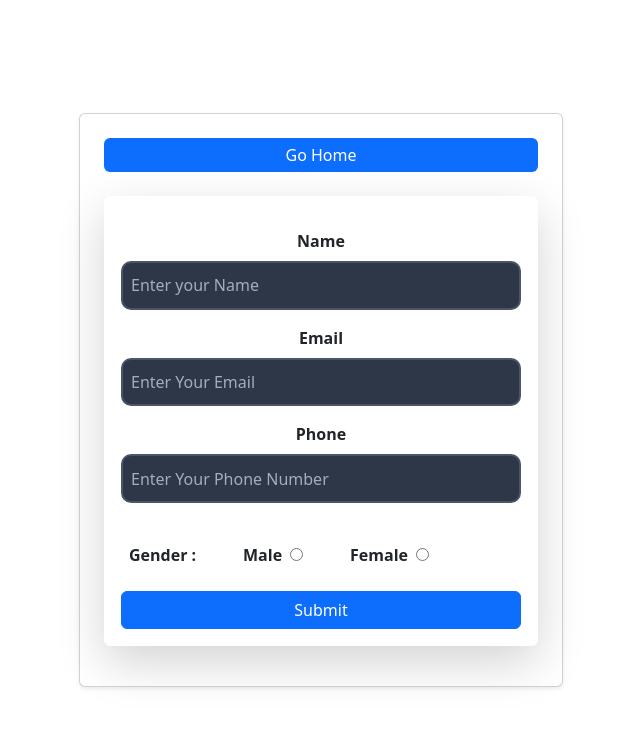
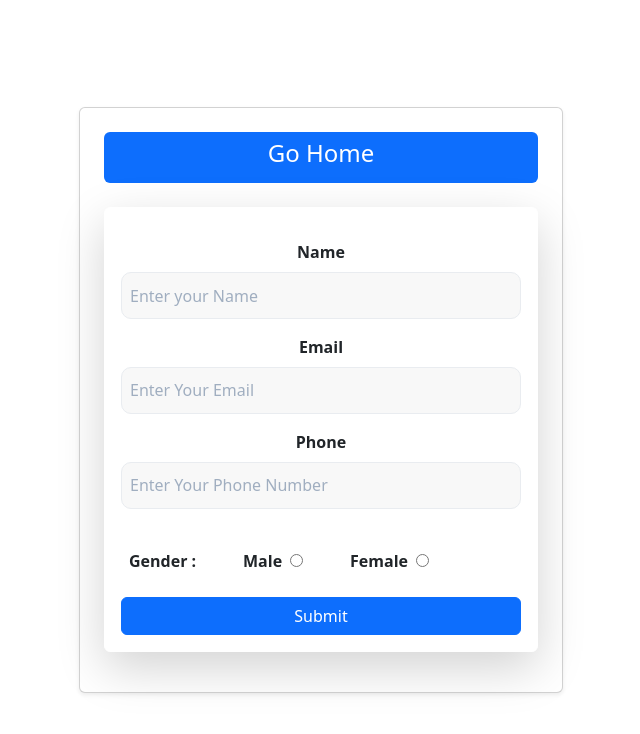
Before and after one commit to adityameenadev03/react_small_task, a React (Vite) app: page /formik2 in a window 1280 px wide. Shown: the top 734 px of the page, without its empty margins (319-959 px from the left). Built offline with nearby package versions, Linux system fonts and the light colour scheme.

Commit message:
refactored the code

```diff
--- /dev/null
+++ b/src/components/UserDetailForm.jsx
@@ -0,0 +1,122 @@
+import React, { useEffect, useState } from "react";
+import {
+  ErrorMessage,
+  Field,
+  Form,
+  Formik,
+  useField,
+  useFormik,
+  useFormikContext,
+} from "formik";
+import { Button, Card } from "react-bootstrap";
+const UserDetailForm = ({
+  editing,
+  isSubmitting,
+  touched,
+  errors,
+  isValid,
+}) => {
+  const { values } = useFormikContext();
+  const [timeoutId, setTimeoutId] = useState(null);
+
+  const updateLocalState = (data) => {
+    console.log("hee");
+    const formsArray = JSON.parse(localStorage.getItem("formsArray"));
+    const index = formsArray.findIndex(
+      (item) => item.personId === data.personId
+    );
+    if (index !== -1) {
+      formsArray[index] = { ...data };
+      localStorage.setItem("formsArray", JSON.stringify(formsArray));
+    }
+  };
+
+  const updateInfo = (currentData) => {
+    if (timeoutId) {
+      clearTimeout(timeoutId);
+    }
+    setTimeoutId(setTimeout(() => updateLocalState(currentData), 1000));
+  };
+
+  useEffect(() => {
+    if (editing) {
+      updateInfo(values);
+    }
+  }, [values]);
+
+  return (
+    <>
+      <Form>
+        <label htmlFor="name" className="form-label">
+          Name
+        </label>
+        <Field
+          id="name"
+          type="text"
+          name="name"
+          placeholder="Enter your Name"
+        />
+
+        {errors.name && touched.name ? (
+          <div className="error">{errors.name}</div>
+        ) : null}
+
+        <label htmlFor="email" className="form-label">
+          Email
+        </label>
+        <Field
+          id="email"
+          name="email"
+          placeholder="Enter Your Email"
+          type="email"
+        />
+        {errors.email && touched.email ? (
+          <div className="error">{errors.email}</div>
+        ) : null}
+        <label htmlFor="phone" className="form-label">
+          Phone
+        </label>
+        <Field
+          id="phone"
+          name="phone"
+          placeholder="Enter Your Phone Number"
+          type="tel"
+          maxLength={10}
+        />
+        {errors.phone && touched.phone ? (
+          <div className="error">{errors.phone}</div>
+        ) : null}
+
+        <div
+          role="group"
+          aria-labelledby="my-radio-group"
+          className="d-flex align-items-baseline justify-content-between w-75 ms-2 mt-2"
+        >
+          <span id="my-radio-group" className="form-label">
+            Gender :
+          </span>
+          <label className="d-flex align-items-baseline">
+            <span className="me-2">Male</span>
+            <Field type="radio" name="gender" value="male" />
+          </label>
+          <label className="d-flex align-items-baseline">
+            <span className="me-2">Female</span>
+            <Field type="radio" name="gender" value="female" />
+          </label>
+          {errors.gender && touched.gender ? (
+            <div className="error">{errors.gender}</div>
+          ) : null}
+        </div>
+        <Button
+          type="submit"
+          className="bg-primary text-white mt-3"
+          disabled={isSubmitting || (editing && !isValid)}
+        >
+          {editing ? "Save" : "Submit"}
+        </Button>
+      </Form>
+    </>
+  );
+};
+
+export default UserDetailForm;
--- a/src/index.css
+++ b/src/index.css
@@ -19,6 +19,7 @@ a {
   color: #646cff;
   text-decoration: inherit;
 }
+
 a:hover {
   color: #535bf2;
 }
@@ -47,9 +48,11 @@ button {
   cursor: pointer;
   transition: border-color 0.25s;
 }
+
 button:hover {
   border-color: #646cff;
 }
+
 button:focus,
 button:focus-visible {
   outline: 4px auto -webkit-focus-ring-color;
@@ -60,9 +63,11 @@ button:focus-visible {
     color: #213547;
     background-color: #ffffff;
   }
+
   a:hover {
     color: #747bff;
   }
+
   button {
     background-color: #f9f9f9;
   }
@@ -108,29 +113,33 @@ form label {
   margin: 1rem 0 0.2rem;
 }
 
-form span{
+form span {
   font-size: 1rem;
   font-weight: bold;
   text-align: left;
   margin: 1rem 0 0.2rem;
 }
 
+
 input,
 select {
   width: 100%;
   padding: 0.65rem 0.5rem;
   font-size: 1rem;
-  color: white;
-  border: 2px solid #4a5568;
-  background-color: #2d3748;
+  color: #3a3a3a;
+  /* border-color: white !important; */
+  border: 1px solid #e9ecf0;
+  background-color: #1e345a;
+  background-color: #f8f8f8 !important;
   border-radius: 10px;
   outline: none;
+  /* font-weight: 400; */
 }
 
-input:focus,
+/* input:focus,
 select:focus {
   border-color: #4299e1;
-}
+} */
 
 input::placeholder,
 select::placeholder {
@@ -161,3 +170,8 @@ select.input-error {
 button:disabled {
   opacity: 0.35;
 }
+
+body {
+  background-color: #a9b5c5 !important;
+  background-color: #ffffff !important;
+}
--- a/src/pages/FormikForm2.jsx
+++ b/src/pages/FormikForm2.jsx
@@ -11,14 +11,14 @@ import {
 import { basicSchema } from "../schema/index";
 import { Link, useLocation, useNavigate } from "react-router-dom";
 import { Button, Card } from "react-bootstrap";
-import { v4 as uuid } from 'uuid';
+import { v4 as uuid } from "uuid";
+import UserDetailForm from "../components/userDetailForm";
 
 const FormikForm2 = () => {
-  const unique_id = uuid().slice(0,8);
+  const unique_id = uuid().slice(0, 8);
   const navigate = useNavigate();
   const location = useLocation();
   const [editing, setEditing] = useState(false);
-
 
   useEffect(() => {
     if (location.state != null) {
@@ -27,121 +27,46 @@ const FormikForm2 = () => {
     }
   }, []);
 
-  const updateInfo = (currentData) => {
-    let id = currentData.personId;
-    let formsArray = JSON.parse(localStorage.getItem("formsArray"));
-    let index = formsArray.findIndex((item, i) => item.personId == id);
-    formsArray.splice(index, 1, { ...currentData });
-    localStorage.setItem("formsArray", JSON.stringify([...formsArray]));
-    console.log(formsArray);
+  console.log(editing);
+
+  const handleSubmit = (values, actions) => {
+    const dataArray = JSON.parse(localStorage.getItem("formsArray")) || [];
+
+    if (editing) {
+      // console.log("hello");
+      // updateInfo(values);
+      navigate("/");
+    } else {
+      dataArray.push({ ...values, personId: unique_id });
+    }
+    localStorage.setItem("formsArray", JSON.stringify(dataArray));
+    actions.resetForm();
     navigate("/");
   };
 
+  const initialValues = location.state
+    ? { ...location.state }
+    : { name: "", email: "", phone: "", gender: null };
   return (
     <Card className="shadow-sm border-ligh-gray p-4 m-1 rounded">
-      <Link
-        className="button btn bg-primary text-white mb-4 pb-1 pt-1"
-        to={"/"}
-      >
-        Go Home
+      <Link className="button btn bg-primary text-white mb-4   " to={"/"}>
+        <h4 className="alalign-baseline">Go Home</h4>
       </Link>
-      <Card
-        className="border-white shadow-lg p-3 mb-3 bg-white rounded"
-      >
+      <Card className="border-white shadow-lg p-3 mb-3 bg-body rounded">
         <Formik
-          initialValues={
-            location.state != null
-              ? location.state
-              : { name: "", email: "", phone: "", gender: null }
-          }
-          onSubmit={(values, actions) => {
-            let dataArray = JSON.parse(localStorage.getItem("formsArray"));
-            dataArray.push({ ...values, personId: unique_id });
-            localStorage.setItem("formsArray", JSON.stringify(dataArray));
-            actions.resetForm();
-            navigate("/");
-            console.log(values);
-          }}
+          initialValues={initialValues}
+          onSubmit={handleSubmit}
           validationSchema={basicSchema}
         >
           {({ errors, touched, isSubmitting, isValid, values }) => (
-            <Form>
-              <label htmlFor="name" className="form-label">
-                Name
-              </label>
-              <Field
-                id="name"
-                type="text"
-                name="name"
-                placeholder="Enter your Name"
-              />
-
-              {errors.name && touched.name ? (
-                <div className="error">{errors.name}</div>
-              ) : null}
-
-              <label htmlFor="email" className="form-label">
-                Email
-              </label>
-              <Field
-                id="email"
-                name="email"
-                placeholder="Enter Your Email"
-                type="email"
-              />
-              {errors.email && touched.email ? (
-                <div className="error">{errors.email}</div>
-              ) : null}
-              <label htmlFor="phone" className="form-label">
-                Phone
-              </label>
-              <Field
-                id="phone"
-                name="phone"
-                placeholder="Enter Your Phone Number"
-                type="tel"
-                maxLength={10}
-              />
-              {errors.phone && touched.phone ? (
-                <div className="error">{errors.phone}</div>
-              ) : null}
-
-              <div role="group" aria-labelledby="my-radio-group" className="d-flex align-items-baseline justify-content-between w-75 ms-2 mt-2">
-              <span id="my-radio-group" className="form-label">
-                Gender :
-              </span>
-                <label  className="d-flex align-items-baseline">
-                <span className="me-2">Male</span>
-                  <Field type="radio" name="gender" value="male" />
-
-                </label>
-                <label  className="d-flex align-items-baseline">
-                <span className="me-2">Female</span>
-                  <Field type="radio" name="gender" value="female" />
-
-                </label>
-                {errors.gender && touched.gender ? (
-                  <div className="error">{errors.gender}</div>
-                ) : null}
-              </div>
-              {editing ? (
-                <Button
-                  className="bg-primary text-white mt-3"
-                  onClick={() => updateInfo(values)}
-                  disabled={isValid ? false : true}
-                >
-                  Save
-                </Button>
-              ) : (
-                <Button
-                  type="submit"
-                  className="bg-primary text-white mt-3"
-                  disabled={isSubmitting}
-                >
-                  Submit
-                </Button>
-              )}
-            </Form>
+            <UserDetailForm
+              errors={errors}
+              touched={touched}
+              isSubmitting={isSubmitting}
+              isValid={isValid}
+              values={values}
+              editing={editing}
+            ></UserDetailForm>
           )}
         </Formik>
       </Card>
--- a/src/pages/Home.jsx
+++ b/src/pages/Home.jsx
@@ -8,43 +8,38 @@ const Home = () => {
   const navigate = useNavigate();
   const [modelOpen, setModelOpen] = useState(false);
 
-  const [formsArray, setFormsArray] = useState(
-    JSON.parse(localStorage.getItem("formsArray")) || []
-  );
-
-  useEffect(() => {
-    let data = JSON.parse(localStorage.getItem("formsArray"));
-    if (data) {
-      setFormsArray([...data]);
+  const [formsArray, setFormsArray] = useState(() => {
+    const storedData = JSON.parse(localStorage.getItem("formsArray"));
+    if (storedData) {
+      return storedData;
     } else {
       localStorage.setItem("formsArray", JSON.stringify([]));
+      return [];
     }
-  }, []);
+  });
 
   useEffect(() => {
     localStorage.setItem("formsArray", JSON.stringify(formsArray));
   }, [formsArray]);
 
   const handleEdit = (id) => {
-    let currentArray = formsArray.find((item, i) => item.personId == id);
+    let currentArray = formsArray.find((item) => item.personId == id);
     navigate("/formik2", { state: currentArray });
   };
 
   const handleDelete = (id) => {
-    console.log(id);
-    let index = formsArray.findIndex((item, i) => item.personId == id);
-    formsArray.splice(index, 1);
-    setFormsArray([...formsArray]);
+    setFormsArray((prevFormsArray) =>
+      prevFormsArray.filter((item) => item.personId !== id)
+    );
     setModelOpen(false);
   };
 
   return (
-    <Card>
-      <Link to={"/formik2"}>
-        <div className="btn bg-primary btn-block text-white mb-4">
-          {" "}
+    <Card className="border-white shadow-lg">
+      <Link to="/formik2">
+        <button className="btn bg-primary btn-block text-white mb-4">
           Add User
-        </div>
+        </button>
       </Link>
       <TableData
         formsArray={formsArray}
```
Also changed, not shown: src/components/DeleteModal.jsx (+13 -16 lines), src/components/TableData.jsx (+1 -53 lines).
